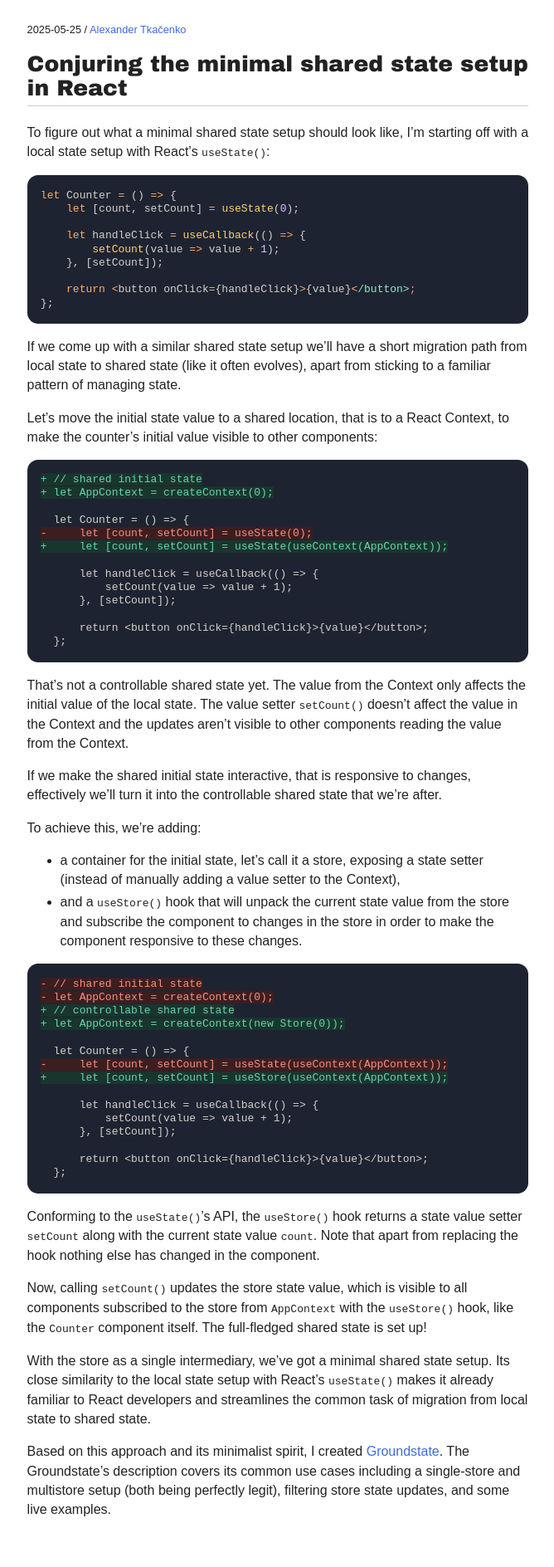
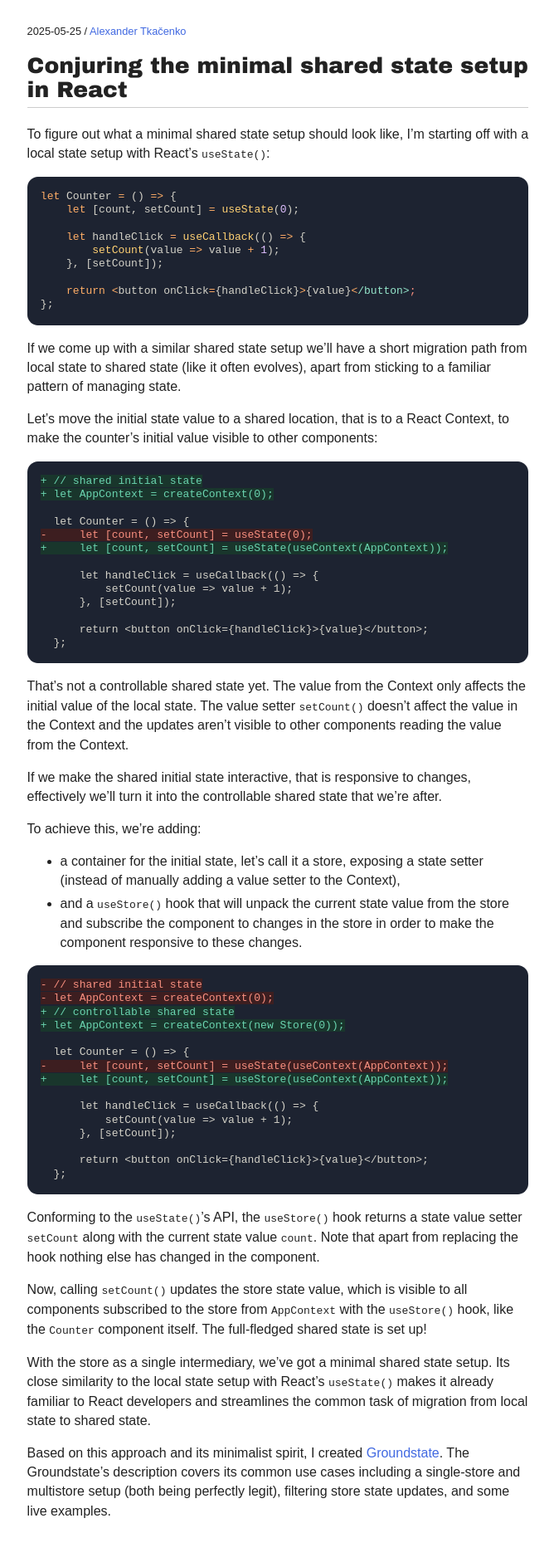
Before and after one commit to axtk/axtk.github.io, a Jekyll site: the page built from groundstate.md, in a window 1280 px wide. Shown: the whole page at 83% size, without its empty margins (305-973 px from the left). Built offline with Jekyll 4.4.1, drawn with Linux system fonts in a browser that asks for light colours; our own code applies the rules of GitHub Pages for plain Markdown files.

Commit message:
update styles

```diff
--- a/css/index.css
+++ b/css/index.css
@@ -72,3 +72,7 @@
     display: inline-block;
     margin: 0 .5em;
 }
+.intro p.sep {
+    font-size: 0;
+    margin: 1.25rem 0;
+}
--- a/css/plain.css
+++ b/css/plain.css
@@ -19,7 +19,7 @@
     font: inherit;
 }
 body {
-    padding: var(--layout-padding-y) 0;
+    padding: 1rem 0 2.5rem;
     margin: 0;
 }
 p, ul, ol, pre, details {
@@ -114,9 +114,6 @@
     margin: 0 auto;
     box-sizing: border-box;
 }
-main:last-of-type {
-    margin-bottom: 2.5rem;
-}
 header hr,
 footer hr {
     display: none;
```
